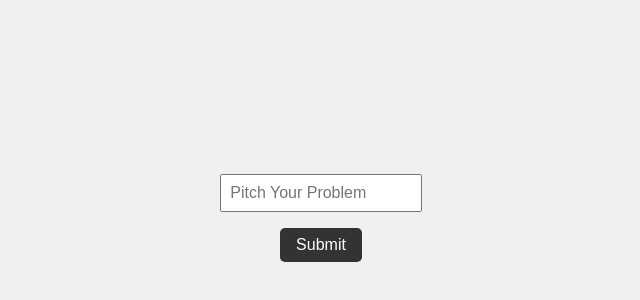
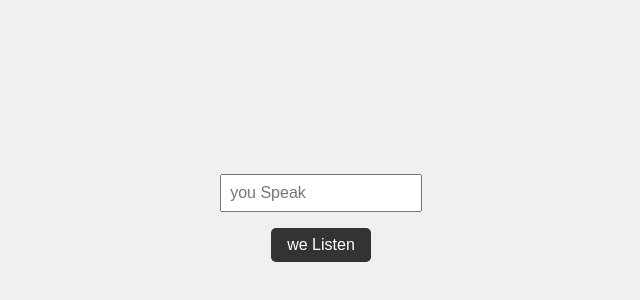
Before and after one commit to iiiiiiir/iiiiiiir.github.io, a plain HTML site: page index.html in a window 1280 px wide. Shown: the part 182-482 px from the top of the page, without its empty margins (319-959 px from the left). Drawn offline with Linux system fonts and the light colour scheme.

Commit message:
Change of text and size of font

```diff
--- a/index.html
+++ b/index.html
@@ -24,7 +24,7 @@
         }
 
         #loading-message {
-            font-size: 2em;
+            font-size: 4em;
             color: #333;
         }
 
@@ -57,9 +57,9 @@
     </div>
 
     <div class="container" id="main-content">
-        <input type="text" id="text-input" placeholder="Pitch Your Problem">
+        <input type="text" id="text-input" placeholder="you Speak">
         <br>
-        <button id="submit-button">Submit</button>
+        <button id="submit-button">we Listen</button>
     </div>
 
     <script>
@@ -73,7 +73,7 @@
                     document.getElementById("main-content").style.display = 'block';
                     document.getElementById("main-content").style.opacity = '1';
                     document.body.style.backgroundColor = '#f0f0f0';
-                }, 100); // 2 seconds to finish the first animation
+                }, 250); // 2 seconds to finish the first animation
             }, 500); // 2 seconds delay before starting the animation
         });
 
```
